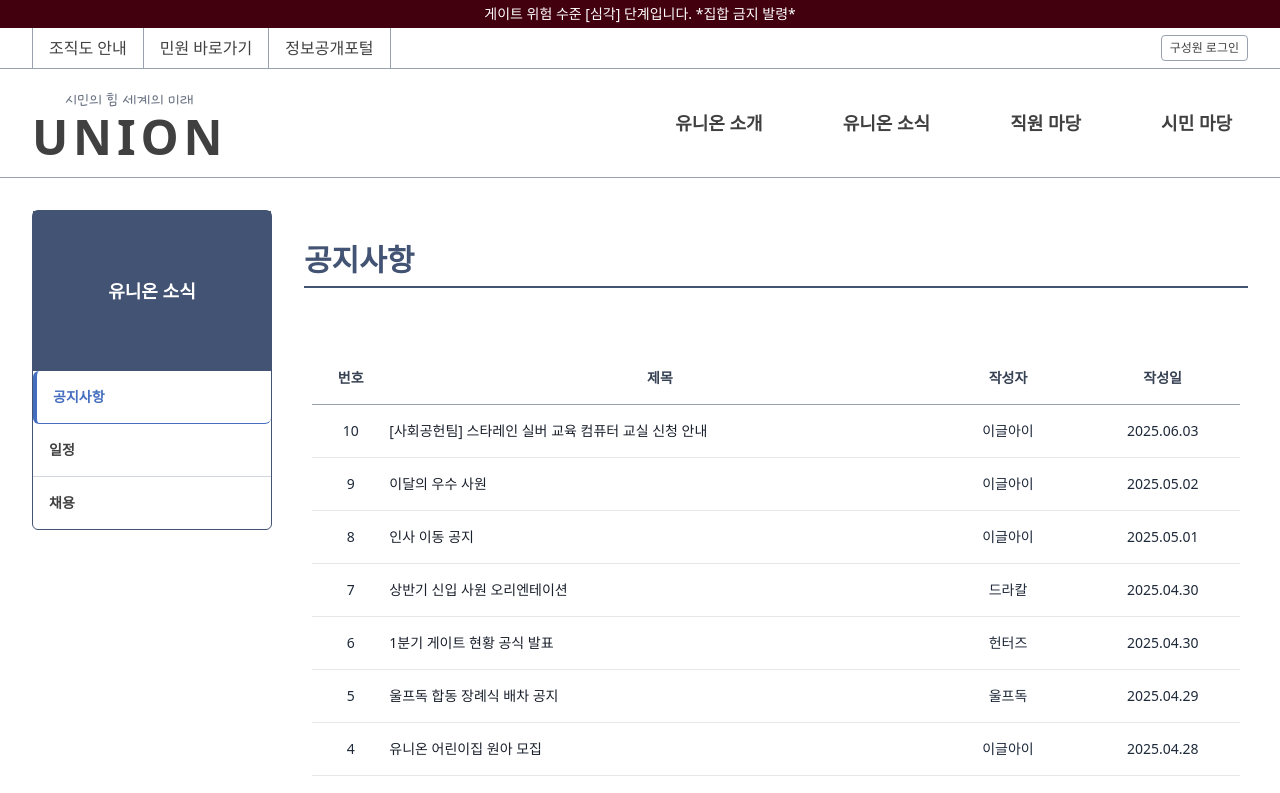
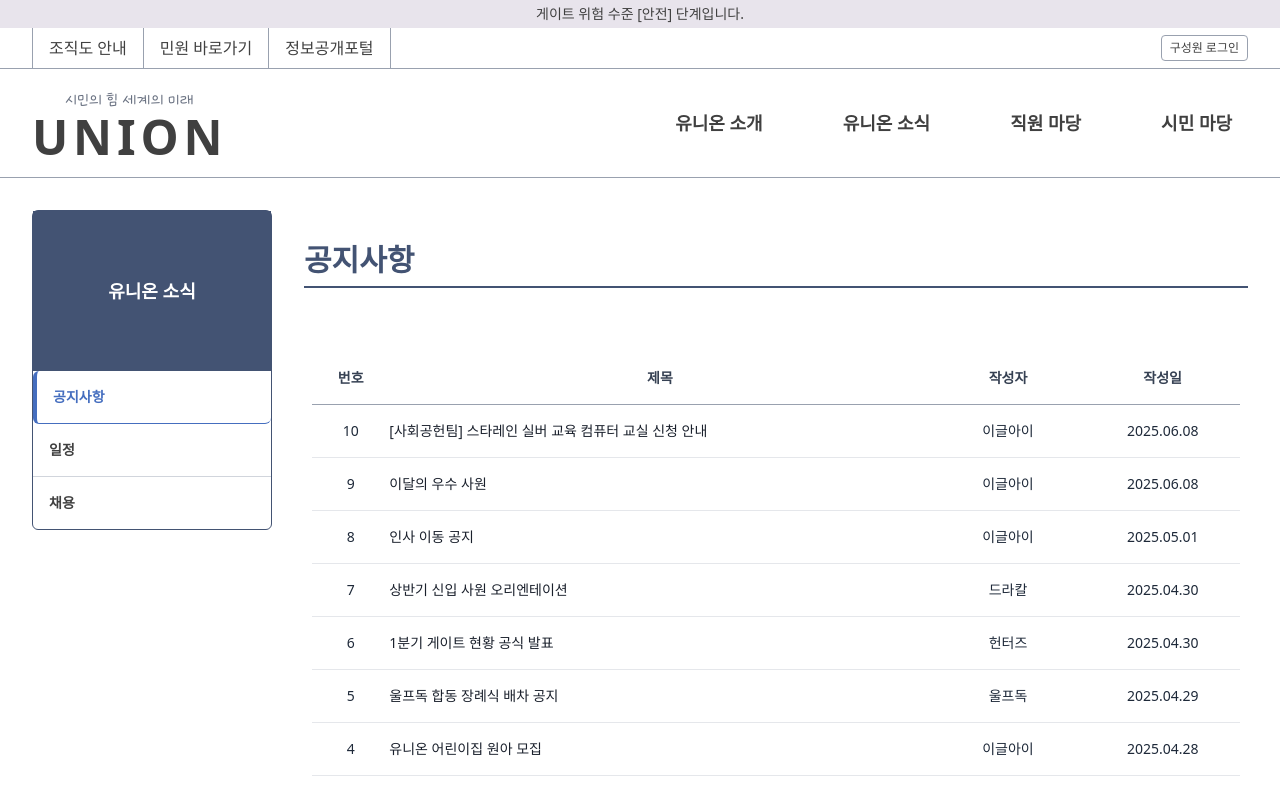
Before and after one commit to union-1002/union-1002.github.io, a React (Vite) app: page /notice in a window 1280 px wide. Shown: the top 793 px of the page. Built offline with nearby package versions, Linux system fonts and the light colour scheme; a web font is replaced by a local one.

Commit message:
메인 페이지 변경 등 업데이트 전 마지막 커밋

```diff
--- a/src/pages/Home/index.jsx
+++ b/src/pages/Home/index.jsx
@@ -22,10 +22,10 @@ function MainPage() {
               {[
                 { grade: 'EX', count: 0, className: 'ex' },
                 { grade: 'S', count: 1, className: 's' },
-                { grade: 'A', count: 5, className: 'a' },
-                { grade: 'B', count: 9, className: 'b' },
-                { grade: 'C', count: 10, className: 'c' },
-                { grade: 'D', count: 101, className: 'd' },
+                { grade: 'A', count: 2, className: 'a' },
+                { grade: 'B', count: 4, className: 'b' },
+                { grade: 'C', count: 7, className: 'c' },
+                { grade: 'D', count: 6, className: 'd' },
               ].map(({ grade, count, className }, idx) => (
                 <div key={idx} className={`status-card ${className}`}>
                   <div className="label-section">{grade}</div>
--- a/src/pages/NoticePage/index.jsx
+++ b/src/pages/NoticePage/index.jsx
@@ -19,8 +19,8 @@ function NoticePage() {
 
         {/* 게시글 목록 */}
         {[
-          { link: "notice", id: 10, title: "[사회공헌팀] 스타레인 실버 교육 컴퓨터 교실 신청 안내", author: "이글아이", date: "2025.06.03" },
-          { link: "monthlyMember", id: 9, title: "이달의 우수 사원", author: "이글아이", date: "2025.05.02" },
+          { link: "notice", id: 10, title: "[사회공헌팀] 스타레인 실버 교육 컴퓨터 교실 신청 안내", author: "이글아이", date: "2025.06.08" },
+          { link: "monthlyMember", id: 9, title: "이달의 우수 사원", author: "이글아이", date: "2025.06.08" },
           { link: "notice", id: 8, title: "인사 이동 공지", author: "이글아이", date: "2025.05.01" },
           { link: "notice", id: 7, title: "상반기 신입 사원 오리엔테이션", author: "드라칼", date: "2025.04.30" },
           { link: "notice", id: 6, title: "1분기 게이트 현황 공식 발표", author: "헌터즈", date: "2025.04.30" },
--- a/src/shared/MainLayout/index.jsx
+++ b/src/shared/MainLayout/index.jsx
@@ -40,11 +40,11 @@ const MainLayout = ({ children }) => {
       <NoteModal isOpen={isNoteModalOpen} handleClose={toggleNoteModal} />
 
       {/* 알림바 */}
-      <div className="w-full bg-[#42000F] text-center text-sm py-1 font-sans font-normal text-[#ffffff]">
-        게이트 위험 수준 [심각] 단계입니다. *집합 금지 발령*
+      <div className="w-full bg-[var(--light-purple)] text-center text-sm py-1 font-sans font-normal">
+        게이트 위험 수준 [안전] 단계입니다.
       </div>
 
-      {/* var(--light-purple) */}
+      {/* 심각 #42000F*/}
 
       {/* 메뉴바 */}
       <div className="w-full border-b border-b-gray-400 border-b-[0.5px]">
--- /dev/null
+++ b/src/shared/firebase.js
@@ -0,0 +1,22 @@
+// Import the functions you need from the SDKs you need
+import { initializeApp } from "firebase/app";
+// import { getAnalytics } from "firebase/analytics";
+import { getFirestore } from "firebase/firestore"; //
+// TODO: Add SDKs for Firebase products that you want to use
+// https://firebase.google.com/docs/web/setup#available-libraries
+
+// Your web app's Firebase configuration
+// For Firebase JS SDK v7.20.0 and later, measurementId is optional
+const firebaseConfig = {
+  apiKey: "AIzaSyA4YfPevLAf9R2-APmhoMmOY_svLMZd2lY",
+  authDomain: "union-1002.firebaseapp.com",
+  projectId: "union-1002",
+  storageBucket: "union-1002.firebasestorage.app",
+  messagingSenderId: "1015948149642",
+  appId: "1:1015948149642:web:af2b18c2d032c480363e73",
+  measurementId: "G-XHM3Y4581G"
+};
+
+// Initialize Firebase
+const app = initializeApp(firebaseConfig);
+export const db = getFirestore(app);
```
Also changed, not shown: public/data/employees.csv, public/images/eagleeye1.png, 1 other file (tests, documents, lock files or other folders).
